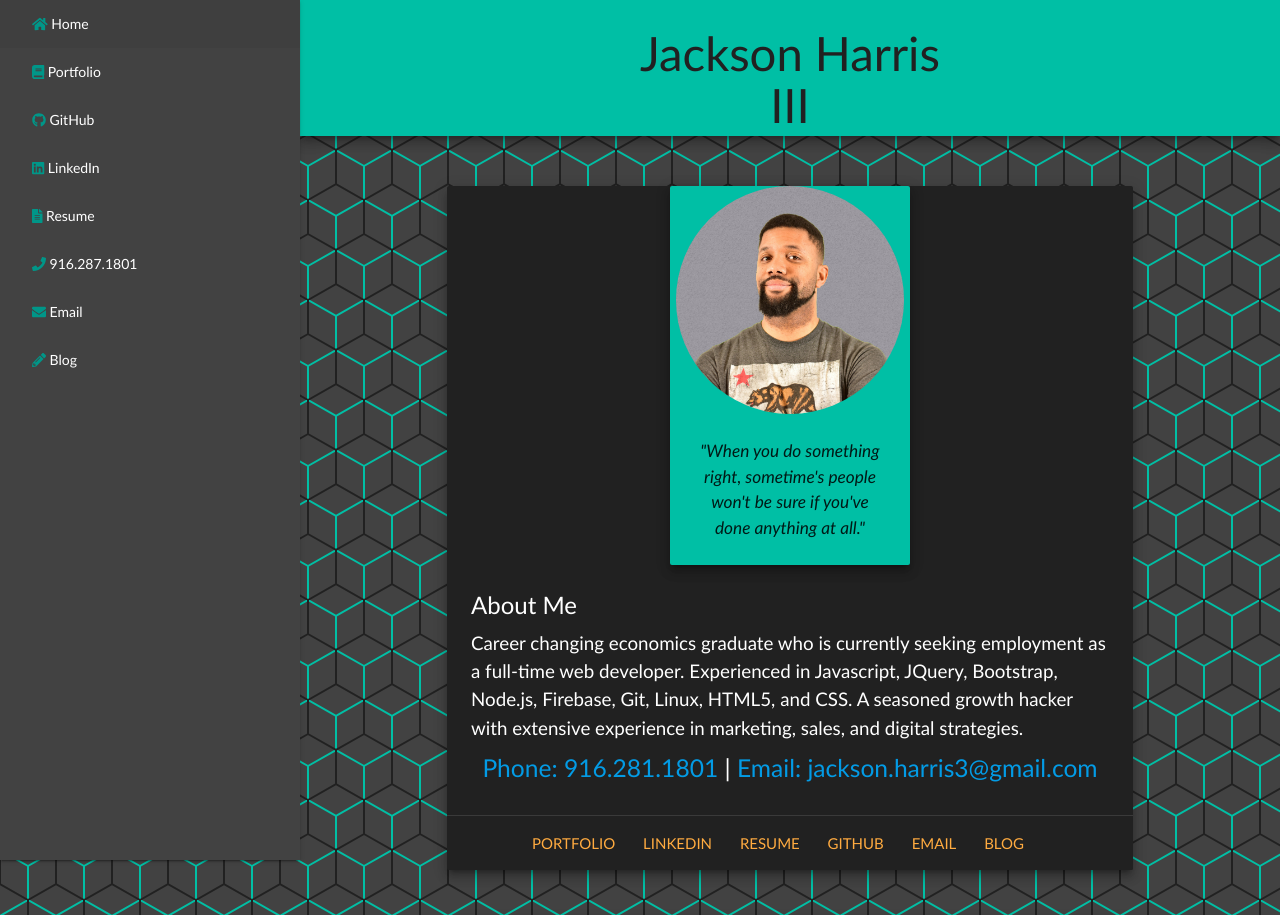
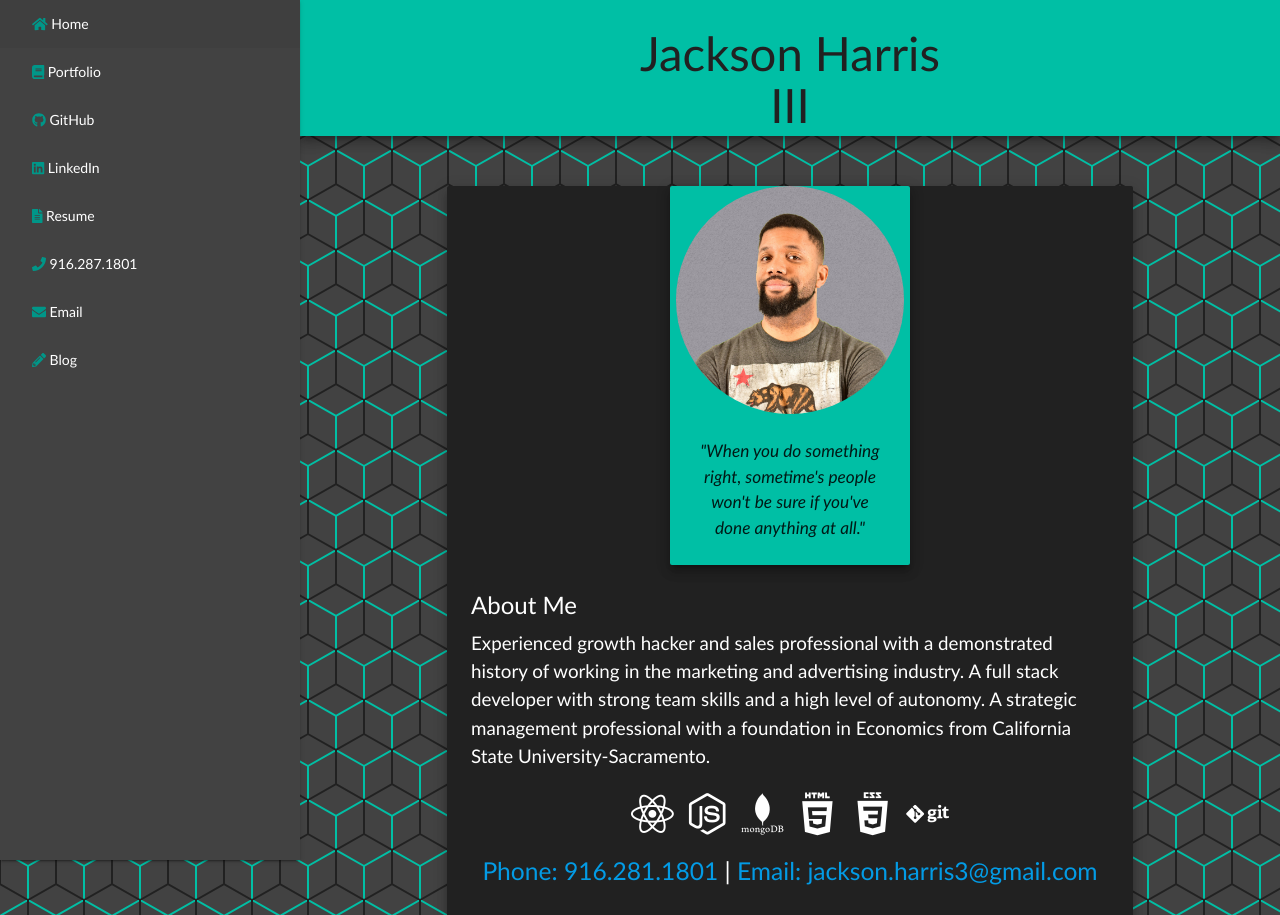
Before and after one commit to jackson-harris-iii/materialportfolio, a plain HTML site: page index.html in a window 1280 px wide. Shown: the top 915 px of the page. Drawn offline with nearby package versions, Linux system fonts and the light colour scheme; a web font is replaced by a local one.

Commit message:
update portfolio with jumpstart & devicons

```diff
--- a/index.html
+++ b/index.html
@@ -25,6 +25,9 @@
     <!-- Font Awesome Icons -->
     <script defer src="https://use.fontawesome.com/releases/v5.0.9/js/all.js" integrity="sha384-8iPTk2s/jMVj81dnzb/iFR2sdA7u06vHJyyLlAd4snFpCl/SnyUjRrbdJsw1pGIl"
         crossorigin="anonymous"></script>
+
+    <!-- Devicons -->
+    <link rel="stylesheet" href="https://cdn.rawgit.com/konpa/devicon/df6431e323547add1b4cf45992913f15286456d3/devicon.min.css">
 
     <!-- my JavaScript -->
     <script src="assets/javascript/app.js"></script>
@@ -119,9 +122,18 @@
 
                     <div class="card-content white-text">
                         <span class="card-title">About Me</span>
-                        <p class="about-text">Career changing economics graduate who is currently seeking employment as a full-time web developer. Experienced in Javascript,
-                        JQuery, Bootstrap, Node.js, Firebase, Git, Linux, HTML5, and CSS. A seasoned growth hacker with extensive experience in marketing,
-                        sales, and digital strategies.</p>
+                        <p class="about-text">Experienced growth hacker and sales professional with a demonstrated history of working in the marketing and advertising
+                        industry. A full stack developer with strong team skills and a high level of autonomy. A strategic management professional with a foundation in Economics from California State University-Sacramento.
+                        <br />
+                        </p>
+                        <h3 class="center">
+                                <i class="devicon-react-original"></i>
+                                <i class="devicon-nodejs-plain"></i>
+                                <i class="devicon-mongodb-plain-wordmark"></i>
+                                <i class="devicon-html5-plain-wordmark"></i>
+                                <i class="devicon-css3-plain-wordmark"></i>
+                                <i class="devicon-git-plain-wordmark"></i>
+                        </h3>
                         <h5 align="center"><a href="tel:916-287-1801">Phone: 916.281.1801</a> |<a href="mailto:jackson.harris3@gmail.com?Subject=Catchy%20Subject%20line" target="_top"> Email: jackson.harris3@gmail.com</a></h5>
                     </div>
                     <div class="card-action center">
@@ -402,13 +414,13 @@
                     <div class="container">
                         <br>
                         <div>
-                            <img class="materialboxed resume" src="assets/images/resumeimage.png">
+                            <img class="materialboxed resume" src="assets/images/novemberresumeimage.png">
                         </div>
                         <br>
                         <div class="center">
-                            <a class="waves-effect waves-light btn-large" href="assets/images/Jackson-Harris-July-2018.pdf" download>Download</a>
+                            <a class="waves-effect waves-light btn-large" href="assets/images/Jackson Harris Resume 11-2018.pdf" download>Download</a>
                             <a class="waves-effect waves-light btn-large modal-trigger disabled" data-target="modal1">Email</a>
-                            <a class="waves-effect waves-light btn-large" href="https://docs.google.com/document/d/1322CquDxsKjtpxs2z1ng6MKEI90y7T84pyAIqqcwp8U/edit?usp=sharing" target="_blank">Link</a>
+                            <a class="waves-effect waves-light btn-large" href="https://docs.google.com/document/d/1PPTXlUFecm9Tmok7CCx_MmYk4QbbOwSNBfLdRK_hLZ0/edit?usp=sharing" target="_blank">Link</a>
                         </div>
                         <div id="modal1" class="modal">
                             <div class="modal-content">
```
Also changed, not shown: assets/images/novemberresumeimage.png (added), 3 other files.
